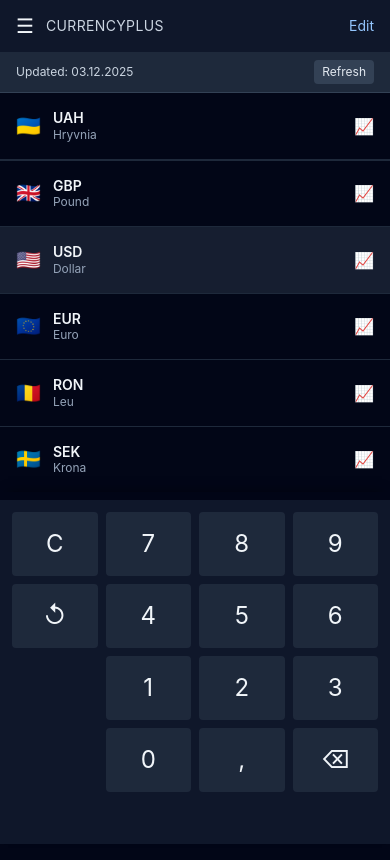
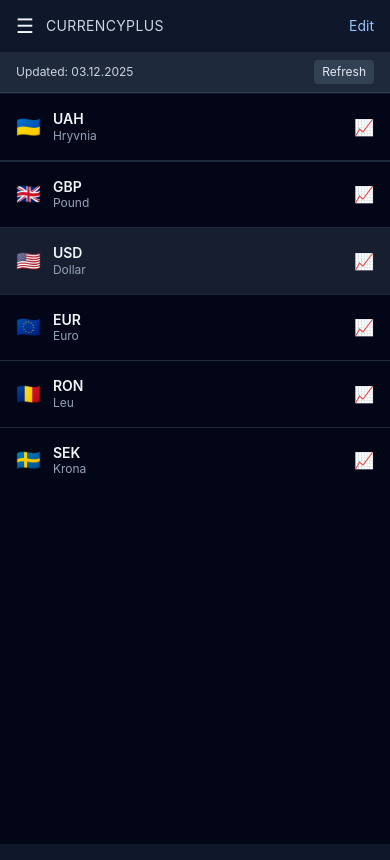
Before and after one commit to Kaiukov/CurrencyConverter, a React (Vite) app: page / in a window 390 px wide. Built offline with nearby package versions, Linux system fonts and the light colour scheme; no server answers.

Commit message:
Fix mobile header stickiness and leading zero trimming

```diff
--- a/src/App.tsx
+++ b/src/App.tsx
@@ -39,8 +39,10 @@
   return (
     <div className="min-h-screen bg-slate-950 text-slate-100 flex flex-col items-center">
       <div className="w-full max-w-md flex flex-col min-h-screen">
-        <Header />
-        <UpdateBar timestamp={timestamp} onRefresh={() => refetch()} />
+        <div className="sticky top-0 z-30 bg-slate-950/95 backdrop-blur border-b border-slate-900 pt-[env(safe-area-inset-top)]">
+          <Header />
+          <UpdateBar timestamp={timestamp} onRefresh={() => refetch()} />
+        </div>
 
         <main className="flex-1 overflow-y-auto pb-4">
           {isFetching && <div className="px-4 py-2 text-xs text-slate-400">Refreshing…</div>}
@@ -66,7 +68,8 @@
           </div>
         </main>
 
-        <div className="w-full bg-slate-950/95 backdrop-blur sticky bottom-0 pt-2 shadow-[0_-6px_12px_-8px_rgba(0,0,0,0.6)]">
+        {/* Keep keypad component wired, but hide on small screens so mobile uses native keyboard */}
+        <div className="hidden md:block w-full bg-slate-950/95 backdrop-blur sticky bottom-0 pt-2 shadow-[0_-6px_12px_-8px_rgba(0,0,0,0.6)]">
           <Keypad
             value={amount}
             onChange={(v) => setAmount(sanitizeInput(v))}
@@ -95,7 +98,13 @@
 }
 
 function sanitizeInput(v: string): string {
-  return v.replace(/[^0-9,]/g, '');
+  const cleaned = v.replace(/[^0-9,]/g, '');
+  // Trim leading zeros for integers (keep single leading zero only when typing decimals like 0,5)
+  if (cleaned.length > 1 && cleaned[0] === '0' && cleaned[1] !== ',') {
+    const trimmed = cleaned.replace(/^0+(?=\d)/, '');
+    return trimmed === '' ? '0' : trimmed;
+  }
+  return cleaned;
 }
 
 function formatForInput(value: number, precision: number): string {
```
